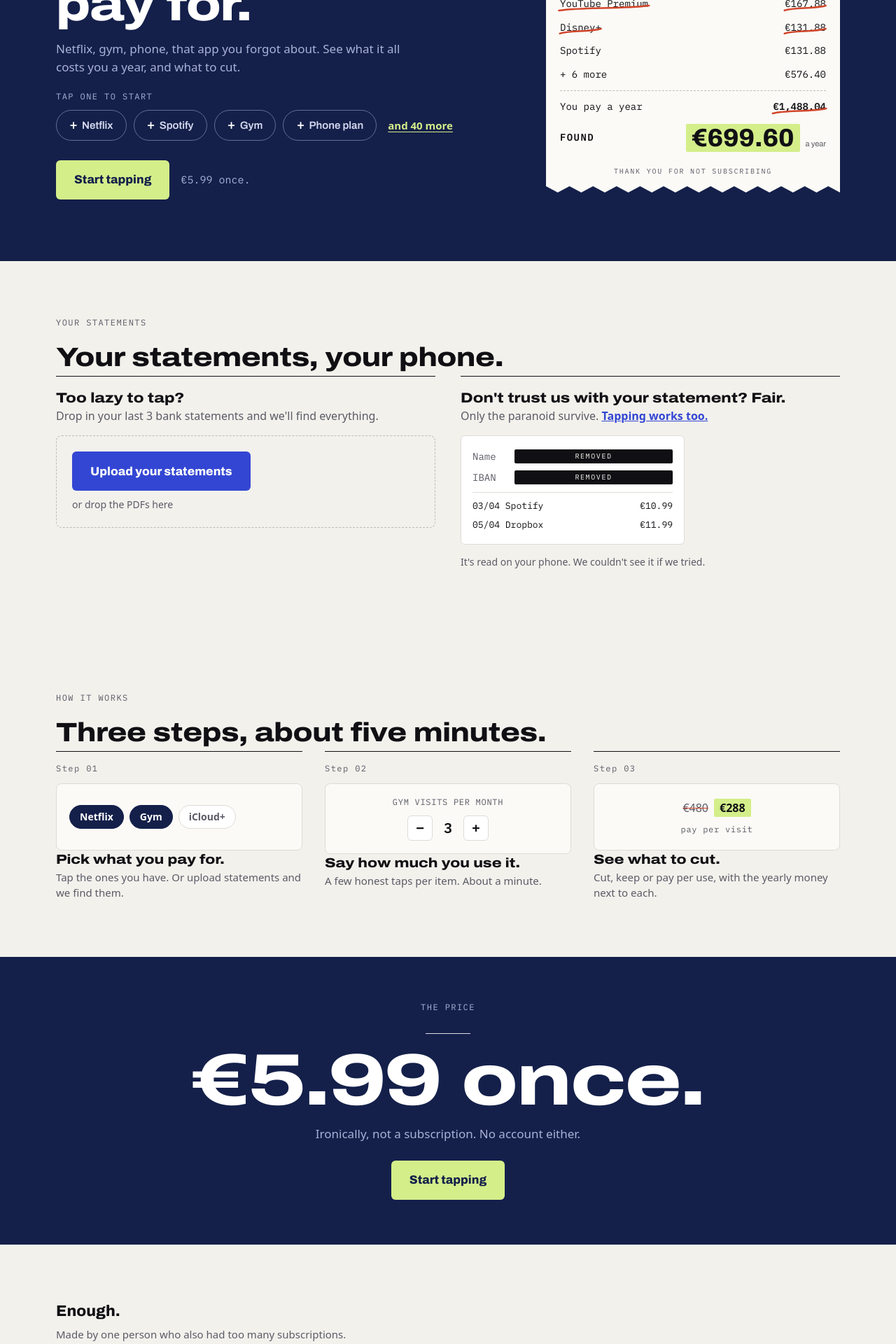
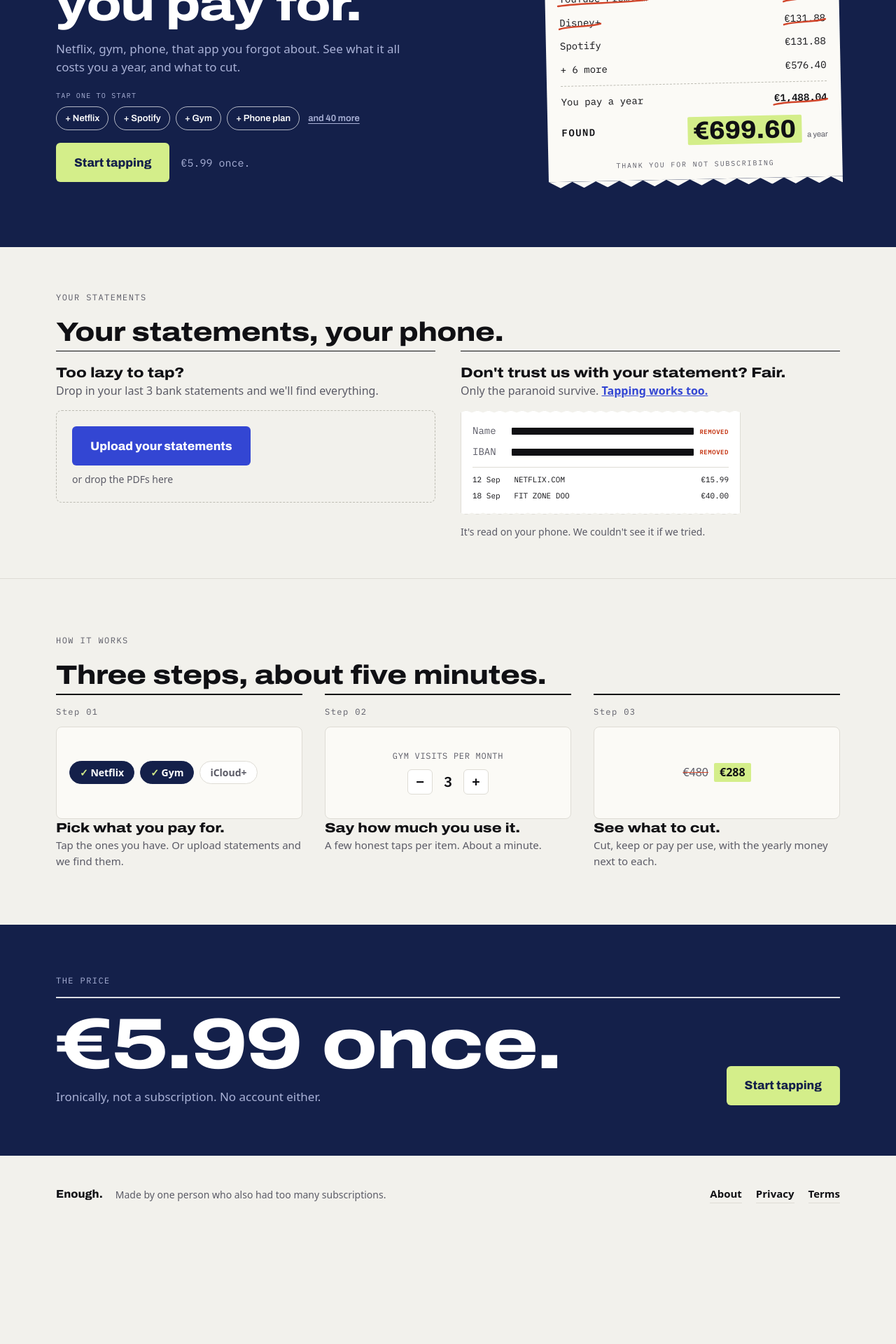
Before and after one commit to esmsaah/enough, a React (Vite) app: page / in a window 1280 px wide. Shown: the part 220-2140 px from the top of the page at 70% size. After the commit the page ends 1983 px from the top, so only its background shows below. Built offline with nearby package versions, Linux system fonts and the light colour scheme.

Commit message:
Landing B2: refine hero copy, + chips, receipt styling

```diff
--- a/src/screens/Landing.tsx
+++ b/src/screens/Landing.tsx
@@ -3,8 +3,8 @@
 // navy price band, ground footer. Follows the B2 handoff; no invented styles.
 import { useState, type DragEvent } from 'react';
 import { useStore } from '../app/store';
+import { QUICK_PICKS } from '../app/catalog';
 import { formatMoney, AUDIT_PRICE_EUR } from '../app/money';
-import { QUICK_PICKS } from '../app/catalog';
 import { importStatement } from '../app/statementImport';
 import { researchMerchants } from '../app/merchantResearch';
 import '../styles/landing-fonts.css';
@@ -19,13 +19,12 @@
   const [uploading, setUploading] = useState(false);
 
   const start = () => dispatch({ type: 'goto', step: 'quickstart' });
-  const upload = () => dispatch({ type: 'goto', step: 'addstatement' });
-
   const startWith = (key: string) => {
-    const pick = QUICK_PICKS.find((p) => p.merchantKey === key);
+    const pick = QUICK_PICKS.find((item) => item.merchantKey === key);
     if (pick) dispatch({ type: 'toggleQuickPick', pick });
     start();
   };
+  const upload = () => dispatch({ type: 'goto', step: 'addstatement' });
 
   const onDrop = async (e: DragEvent<HTMLDivElement>) => {
     e.preventDefault();
@@ -63,18 +62,18 @@
         <div className="b2-hero__inner">
         <div className="b2-hero__copy">
             <p className="b2-eyebrow">Your subscriptions, audited once.</p>
-            <h1 className="b2-h1">Tap what<span className="b2-mobile-break"><br /></span> you pay for.</h1>
+            <h1 className="b2-h1">Tap what<span className="b2-desktop-break"><br /></span><span className="b2-mobile-break"><br /></span> you pay for.</h1>
             <p className="b2-sub">
               Netflix, gym, phone, that app you forgot about. See what it all costs you a year, and what to cut.
             </p>
 
-            <p className="b2-eyebrow b2-eyebrow--chips">Tap one to start</p>
-            <div className="b2-chips">
-              <button type="button" className="b2-chip" onClick={() => startWith('netflix')}><span aria-hidden="true">+</span> Netflix</button>
-              <button type="button" className="b2-chip" onClick={() => startWith('spotify')}><span aria-hidden="true">+</span> Spotify</button>
-              <button type="button" className="b2-chip" onClick={() => startWith('gym')}><span aria-hidden="true">+</span> Gym</button>
-              <button type="button" className="b2-chip" onClick={() => startWith('phone')}><span aria-hidden="true">+</span> Phone plan</button>
-              <button type="button" className="b2-more" onClick={start}>and 40 more</button>
+            <p className="b2-eyebrow b2-hero__tap-label">Tap one to start</p>
+            <div className="b2-quick-picks" aria-label="Quick start choices">
+              <button type="button" onClick={() => startWith('netflix')}>+ Netflix</button>
+              <button type="button" onClick={() => startWith('spotify')}>+ Spotify</button>
+              <button type="button" onClick={() => startWith('gym')}>+ Gym</button>
+              <button type="button" onClick={() => startWith('phone')}>+ Phone plan</button>
+              <button type="button" className="b2-quick-picks__more" onClick={start}>and 40 more</button>
             </div>
 
             <div className="b2-cta-row">
@@ -90,7 +89,7 @@
       </section>
 
       {/* 3 — Trust */}
-      <section className="b2-section b2-section--ground" id="trust">
+      <section className="b2-section b2-section--ground b2-section--trust" id="trust">
         <div className="b2-section__inner">
           <p className="b2-eyebrow b2-eyebrow--ink">Your statements</p>
           <h2 className="b2-h2">Your statements, your phone.</h2>
@@ -125,6 +124,8 @@
         </div>
       </section>
 
+      <hr className="b2-section-divider" />
+
       {/* 4 — How it works */}
       <section className="b2-section b2-section--ground" id="how">
         <div className="b2-section__inner">
@@ -136,8 +137,8 @@
               <span className="b2-rule" aria-hidden="true" />
               <p className="b2-step__n">Step 01</p>
               <div className="b2-tile">
-                <span className="b2-tile-chip is-on">Netflix</span>
-                <span className="b2-tile-chip is-on">Gym</span>
+                <span className="b2-tile-chip is-on"><span aria-hidden="true">✓ </span>Netflix</span>
+                <span className="b2-tile-chip is-on"><span aria-hidden="true">✓ </span>Gym</span>
                 <span className="b2-tile-chip">iCloud+</span>
               </div>
               <h3 className="b2-step__title">Pick what you pay for.</h3>
@@ -158,9 +159,8 @@
             <li className="b2-step">
               <span className="b2-rule" aria-hidden="true" />
               <p className="b2-step__n">Step 03</p>
-              <div className="b2-tile b2-tile--center">
+              <div className="b2-tile b2-tile--price">
                 <span className="b2-gym"><s>€480</s><b className="b2-mark">€288</b></span>
-                <span className="b2-tile__label">pay per visit</span>
               </div>
               <h3 className="b2-step__title">See what to cut.</h3>
               <p className="b2-step__text">Cut, keep or pay per use, with the yearly money next to each.</p>
@@ -174,21 +174,27 @@
         <div className="b2-section__inner b2-price-band__inner">
           <p className="b2-eyebrow">The price</p>
           <span className="b2-rule b2-rule--white" aria-hidden="true" />
+          <div className="b2-price-band__body">
+            <div>
               <p className="b2-price-huge">{PRICE} once.</p>
               <p className="b2-price-sub">Ironically, not a subscription. No account either.</p>
+            </div>
             <button type="button" className="b2-btn b2-btn--lime" onClick={start}>Start tapping</button>
+          </div>
         </div>
       </section>
 
       {/* 6 — Footer */}
       <footer className="b2-section b2-section--ground b2-footer">
         <div className="b2-section__inner">
+          <div className="b2-footer__brand">
             <p className="b2-footer__logo">Enough.</p>
             <p className="b2-footer__by">Made by one person who also had too many subscriptions.</p>
+          </div>
           <nav className="b2-footer__links">
             <a href="#top">About</a>
             <a href="#trust">Privacy</a>
-            <a href="#how">How it works</a>
+            <a href="#top">Terms</a>
           </nav>
         </div>
       </footer>
@@ -229,11 +235,11 @@
 function StatementSlip() {
   return (
     <div className="b2-slip" aria-label="Your statement, redacted on your phone">
-      <div className="b2-slip__line"><span className="b2-slip__k">Name</span><span className="b2-bar">REMOVED</span></div>
-      <div className="b2-slip__line"><span className="b2-slip__k">IBAN</span><span className="b2-bar">REMOVED</span></div>
+      <div className="b2-slip__line"><span className="b2-slip__k">Name</span><span className="b2-redaction"><span className="b2-bar" /><span className="b2-removed">REMOVED</span></span></div>
+      <div className="b2-slip__line"><span className="b2-slip__k">IBAN</span><span className="b2-redaction"><span className="b2-bar" /><span className="b2-removed">REMOVED</span></span></div>
       <hr className="b2-rsep" />
-      <div className="b2-slip__row"><span>03/04 Spotify</span><span>€10.99</span></div>
-      <div className="b2-slip__row"><span>05/04 Dropbox</span><span>€11.99</span></div>
+      <div className="b2-slip__row"><span>12 Sep&nbsp;&nbsp; NETFLIX.COM</span><span>€15.99</span></div>
+      <div className="b2-slip__row"><span>18 Sep&nbsp;&nbsp; FIT ZONE DOO</span><span>€40.00</span></div>
     </div>
   );
 }
--- a/src/styles/landing.css
+++ b/src/styles/landing.css
@@ -16,13 +16,12 @@
   text-transform: uppercase; color: var(--muted-on-navy); margin: 0 0 14px;
 }
 .b2-eyebrow--ink { color: var(--muted); }
-.b2-eyebrow--chips { margin: 22px 0 10px; }
 
 /* ---- 1 Header ---- */
 .b2-header {
   background: var(--navy); color: #fff;
   display: flex; align-items: center; justify-content: space-between;
-  padding: 18px 20px; max-width: 1200px; margin: 0 auto; width: 100%;
+  padding: 18px 20px; width: 100vw; max-width: none; margin-left: calc(50% - 50vw);
 }
 .b2-logo { font-family: var(--font-display); font-weight: 800; font-size: 20px; color: #fff; text-decoration: none; letter-spacing: -0.01em; }
 .b2-logo__dot { color: var(--lime); }
@@ -35,19 +34,13 @@
 .b2-hero__inner { display: flex; flex-direction: column; gap: 36px; }
 .b2-h1 { font-size: clamp(34px, 9vw, 56px); font-weight: 800; line-height: 1.02; letter-spacing: -0.02em; font-stretch: 120%; }
 .b2-mobile-break { display: inline; }
+.b2-desktop-break { display: none; }
 .b2-sub { color: var(--muted-on-navy); font-size: 17px; line-height: 1.5; max-width: 30em; margin: 16px 0 0; }
-
-.b2-chips { display: flex; flex-wrap: wrap; gap: 10px; align-items: center; }
-.b2-chip {
-  min-height: 44px; padding: 8px 18px; border-radius: 999px;
-  border: 1.5px solid rgba(169, 177, 214, 0.52); background: transparent; color: #d6daf0;
-  font-weight: 600; font-size: 15px; cursor: pointer; font-family: var(--font-display);
-}
-.b2-chip > span { font-size: 19px; line-height: 0; margin-right: 3px; color: var(--white); }
-.b2-chip:hover { border-color: var(--lime); color: var(--lime); }
-.b2-more { background: none; border: none; color: var(--lime); font-weight: 700; font-size: 15px; cursor: pointer; padding: 8px 6px; }
-.b2-more { text-decoration: underline; text-underline-offset: 3px; }
-.b2-more:hover { text-decoration: underline; }
+.b2-hero__tap-label { margin: 22px 0 8px; font-size: 10px; }
+.b2-quick-picks { display: flex; align-items: center; flex-wrap: wrap; gap: 8px; }
+.b2-quick-picks button { min-height: 34px; border: 1px solid rgba(255,255,255,.68); border-radius: 999px; background: transparent; color: #fff; padding: 0 12px; font: 600 13px var(--font-display); cursor: pointer; }
+.b2-quick-picks button:hover { background: rgba(255,255,255,.12); }
+.b2-quick-picks .b2-quick-picks__more { border: 0; padding: 0 4px; text-decoration: underline; text-underline-offset: 3px; color: var(--muted-on-navy); }
 
 .b2-cta-row { display: flex; align-items: center; gap: 16px; flex-wrap: wrap; margin-top: 28px; }
 .b2-price-inline { font-family: var(--font-mono); font-size: 15px; color: var(--muted-on-navy); }
@@ -91,10 +84,11 @@
 
 /* ---- Sections ---- */
 .b2-section--ground { background: var(--ground); color: var(--ink); padding: 56px 0; }
+.b2-section-divider { display: block; width: 100%; margin: 0; border: 0; border-top: 1px solid var(--line); }
 .b2-section--navy { background: var(--navy); color: #fff; }
 .b2-h2 { font-size: clamp(26px, 6vw, 38px); font-weight: 800; letter-spacing: -0.01em; margin: 6px 0 28px; font-stretch: 118%; }
 .b2-rule { display: block; height: 1.5px; width: 100%; background: var(--ink); margin: 0 0 16px; }
-.b2-rule--white { background: #fff; opacity: 0.85; max-width: 64px; margin: 14px auto 18px; }
+.b2-rule--white { background: #fff; opacity: 0.85; width: 100%; max-width: none; margin: 0 0 18px; }
 
 /* Two columns (trust) */
 .b2-cols { display: flex; flex-direction: column; gap: 36px; }
@@ -109,21 +103,25 @@
 .b2-drop__error { color: var(--coral-text); font-size: 14px; }
 
 /* Statement slip */
-.b2-slip { background: var(--white); border: 1.5px solid var(--line); border-radius: 6px; padding: 14px 16px; max-width: 320px; }
-.b2-slip__line { display: flex; align-items: center; gap: 12px; padding: 5px 0; font-size: 14px; }
+.b2-slip { background: var(--white); border: 1.5px solid var(--line); border-radius: 0; padding: 14px 16px; max-width: 400px; clip-path: polygon(0 2%, 2% 0, 4% 2%, 6% 0, 8% 2%, 10% 0, 12% 2%, 14% 0, 16% 2%, 18% 0, 20% 2%, 22% 0, 24% 2%, 26% 0, 28% 2%, 30% 0, 32% 2%, 34% 0, 36% 2%, 38% 0, 40% 2%, 42% 0, 44% 2%, 46% 0, 48% 2%, 50% 0, 52% 2%, 54% 0, 56% 2%, 58% 0, 60% 2%, 62% 0, 64% 2%, 66% 0, 68% 2%, 70% 0, 72% 2%, 74% 0, 76% 2%, 78% 0, 80% 2%, 82% 0, 84% 2%, 86% 0, 88% 2%, 90% 0, 92% 2%, 94% 0, 96% 2%, 98% 0, 100% 2%, 100% 98%, 98% 100%, 96% 98%, 94% 100%, 92% 98%, 90% 100%, 88% 98%, 86% 100%, 84% 98%, 82% 100%, 80% 98%, 78% 100%, 76% 98%, 74% 100%, 72% 98%, 70% 100%, 68% 98%, 66% 100%, 64% 98%, 62% 100%, 60% 98%, 58% 100%, 56% 98%, 54% 100%, 52% 98%, 50% 100%, 48% 98%, 46% 100%, 44% 98%, 42% 100%, 40% 98%, 38% 100%, 36% 98%, 34% 100%, 32% 98%, 30% 100%, 28% 98%, 26% 100%, 24% 98%, 22% 100%, 20% 98%, 18% 100%, 16% 98%, 14% 100%, 12% 98%, 10% 100%, 8% 98%, 6% 100%, 4% 98%, 2% 100%, 0 98%); }
+.b2-slip__line { display: flex; align-items: center; gap: 8px; padding: 5px 0; font-size: 14px; }
 .b2-slip__k { font-family: var(--font-mono); color: var(--muted); width: 48px; }
-.b2-bar { flex: 1; background: var(--ink); color: var(--paper); font-family: var(--font-mono); font-size: 10px; letter-spacing: 0.16em; text-align: center; padding: 3px 0; border-radius: 2px; }
-.b2-slip__row { display: flex; justify-content: space-between; font-family: var(--font-mono); font-size: 13px; padding: 4px 0; color: var(--ink); }
+.b2-redaction { flex: 1; min-width: 0; display: flex; align-items: center; gap: 8px; }
+.b2-bar { flex: 1; height: 10px; background: var(--ink); border-radius: 1px; }
+.b2-removed { color: var(--coral-text); font: 700 9px var(--font-mono); letter-spacing: .06em; }
+.b2-slip__row { display: flex; justify-content: space-between; gap: 12px; font-family: var(--font-mono); font-size: 11px; padding: 4px 0; color: var(--ink); }
 
 /* How it works — 3 steps */
 .b2-steps { list-style: none; margin: 0; padding: 0; display: flex; flex-direction: column; gap: 32px; }
 .b2-step__n { font-family: var(--font-mono); font-size: 12px; letter-spacing: 0.12em; color: var(--muted); margin: 0 0 12px; }
 .b2-step__title { font-size: 19px; font-weight: 800; margin: 14px 0 6px; }
 .b2-step__text { color: var(--muted); font-size: 15px; line-height: 1.5; margin: 0; }
-.b2-tile { background: var(--paper); border: 1.5px solid var(--line); border-radius: 8px; padding: 18px; min-height: 96px; display: flex; flex-wrap: wrap; gap: 8px; align-items: center; }
+.b2-tile { background: var(--paper); border: 1.5px solid var(--line); border-radius: 8px; padding: 18px; min-height: 132px; display: flex; flex-wrap: wrap; gap: 8px; align-items: center; }
 .b2-tile--center { justify-content: center; flex-direction: column; gap: 10px; }
+.b2-tile--price { justify-content: center; flex-direction: row; gap: 22px; }
 .b2-tile-chip { border: 1.5px solid var(--line); border-radius: 999px; padding: 6px 14px; font-size: 14px; font-weight: 600; color: var(--muted); background: var(--white); }
 .b2-tile-chip.is-on { background: var(--navy); color: #fff; border-color: var(--navy); }
+.b2-tile-chip.is-on span { color: var(--lime); }
 .b2-tile__label { font-family: var(--font-mono); font-size: 12px; color: var(--muted); letter-spacing: 0.06em; }
 .b2-stepper { display: inline-flex; align-items: center; gap: 10px; }
 .b2-stepper i { width: 36px; height: 36px; display: inline-flex; align-items: center; justify-content: center; border: 1.5px solid var(--line); border-radius: 6px; font-style: normal; font-size: 20px; font-weight: 700; color: var(--ink); background: var(--white); }
@@ -131,15 +129,19 @@
 .b2-mark { position: relative; font-weight: 800; color: var(--ink); background: var(--lime); padding: 2px 8px; border-radius: 2px; }
 
 /* Price band */
-.b2-price-band { padding: 64px 0; text-align: center; }
-.b2-price-band__inner { display: flex; flex-direction: column; align-items: center; }
-.b2-price-huge { font-family: var(--font-display); font-weight: 800; font-stretch: 125%; font-size: clamp(52px, 15vw, 104px); line-height: 0.95; letter-spacing: -0.02em; margin: 0; }
-.b2-price-sub { color: var(--muted-on-navy); font-size: 17px; margin: 14px 0 26px; }
+.b2-price-band { padding: 64px 0; text-align: left; }
+.b2-price-band__inner { display: flex; flex-direction: column; align-items: stretch; }
+.b2-price-band__inner > .b2-eyebrow { margin-bottom: 14px; }
+.b2-price-band__body { display: flex; align-items: flex-end; justify-content: space-between; gap: 24px; }
+.b2-price-huge { font-family: var(--font-display); font-weight: 800; font-stretch: 125%; font-size: clamp(52px, 9vw, 104px); line-height: 0.95; letter-spacing: -0.02em; margin: 0; }
+.b2-price-sub { color: var(--muted-on-navy); font-size: 17px; margin: 14px 0 0; }
 
 /* Footer */
 .b2-footer { padding: 44px 0; }
-.b2-footer__logo { font-family: var(--font-display); font-weight: 800; font-size: 22px; margin: 0 0 8px; }
-.b2-footer__by { color: var(--muted); font-size: 15px; margin: 0 0 16px; max-width: 28em; }
+.b2-footer .b2-section__inner { display: flex; align-items: center; justify-content: space-between; gap: 24px; }
+.b2-footer__brand { display: flex; align-items: center; gap: 18px; }
+.b2-footer__logo { font-family: var(--font-display); font-weight: 800; font-size: 16px; margin: 0; }
+.b2-footer__by { color: var(--muted); font-size: 14px; margin: 0; max-width: 32em; }
 .b2-footer__links { display: flex; gap: 20px; flex-wrap: wrap; }
 .b2-footer__links a { color: var(--ink); text-decoration: none; font-weight: 600; font-size: 15px; border-bottom: 1.5px solid var(--line); padding-bottom: 2px; }
 .b2-footer__links a:hover { border-color: var(--ink); }
@@ -147,16 +149,24 @@
 /* Mobile: show only "How it works" in the nav (B2 spec). */
 @media (max-width: 899px) {
   .b2-nav__trust { display: none; }
+  .b2-tile { min-height: 96px; }
+  .b2-price-band__body { align-items: flex-start; flex-direction: column; }
+  .b2-footer .b2-section__inner { align-items: flex-start; flex-direction: column; }
+  .b2-footer__brand { align-items: flex-start; flex-direction: column; gap: 8px; }
+  .b2-footer__links { gap: 16px; }
 }
 
 /* ---- Desktop (≥ 900px) ---- */
 @media (min-width: 900px) {
   .b2-mobile-break { display: none; }
-  .b2-section__inner, .b2-hero__inner, .b2-header { padding-left: 40px; padding-right: 40px; }
+  .b2-desktop-break { display: inline; }
+  .b2-section__inner, .b2-hero__inner { padding-left: 40px; padding-right: 40px; }
+  .b2-header { padding-left: max(40px, calc((100vw - 1200px) / 2 + 40px)); padding-right: max(40px, calc((100vw - 1200px) / 2 + 40px)); }
   .b2-hero { padding: 28px 0 88px; }
-  .b2-hero__inner { flex-direction: row; align-items: center; gap: 56px; }
+  .b2-hero__inner { flex-direction: row; align-items: stretch; gap: 56px; }
   .b2-h1 { font-size: clamp(58px, 5.3vw, 76px); }
-  .b2-hero__copy { flex: 1 1 56%; }
+  .b2-hero__copy { flex: 1 1 56%; display: flex; flex-direction: column; align-items: flex-start; }
+  .b2-hero__copy .b2-cta-row { margin-top: 18px; padding-top: 0; }
   .b2-hero__aside { flex: 0 0 420px; justify-content: flex-end; }
   .b2-receipt { max-width: 420px; }
 
@@ -167,4 +177,9 @@
   .b2-step { flex: 1; }
 
   .b2-section--ground { padding: 80px 0; }
+  .b2-section--trust { padding-top: 64px; padding-bottom: 40px; }
+  .b2-footer.b2-section--ground { padding: 44px 0; }
+  .b2-receipt { transform: rotate(-1.2deg); transform-origin: 50% 50%; }
+  .b2-price-band { padding: 72px 0; }
+  .b2-price-huge { font-size: clamp(72px, 8vw, 104px); }
 }
```
Also changed, not shown: .claude/launch.json (added), 1 other file (tests, documents, lock files or other folders). Lines whose indentation alone changed are shown as unchanged.
